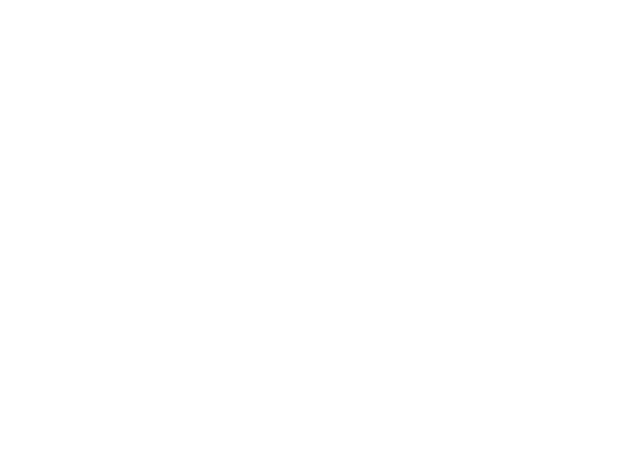
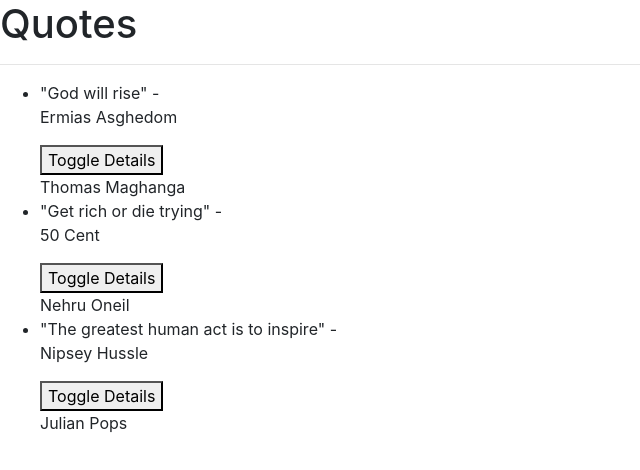
Before and after one commit to maghanga/Quotes, an Angular app: page / in a window 1280 px wide. Shown: the top 470 px of the page, without its empty margins (0-640 px from the left). Built offline with nearby package versions, Linux system fonts and the light colour scheme.

Commit message:
add Toggle details button to the quote template

```diff
--- a/src/app/quote-detail/quote-detail.component.html
+++ b/src/app/quote-detail/quote-detail.component.html
@@ -1 +1,3 @@
-<p>quote-detail works!</p>
+<div>
+    {{quote.publisher}}
+</div>
--- a/src/app/quote.ts
+++ b/src/app/quote.ts
@@ -1,6 +1,7 @@
 export class Quote {
-    id: number;
-    name: string;
-    author: string;
-    publisher: string;
+    showDetail: boolean;
+    constructor(public id: number,public name: string, public author: string, public publisher: string){
+        this.showDetail = false;
+    }
+
 }
--- a/src/app/quote/quote.component.html
+++ b/src/app/quote/quote.component.html
@@ -2,9 +2,11 @@
     <h1>Quotes</h1>
     <hr>
     <ul>
-      <li *ngFor='let quote of quotes'>
-        {{quote,name}}
-        <app-goal-detail [quote]='quote'></app-goal-detail>
-      </li>
+        <div *ngFor='let quote of quotes;let i = index'>
+            <li>
+        "{{quote.name}}" - <blockquote>{{quote.author}}</blockquote></li>
+        <button (click)='toggleDetails(i)'>Toggle Details</button>
+            <app-quote-detail [quote]='quote'></app-quote-detail>
+        </div>
     </ul>
   </div>
--- a/src/app/quote/quote.component.ts
+++ b/src/app/quote/quote.component.ts
@@ -11,9 +11,9 @@
 
 
   quotes:Quote[] = [
-    {id:1, name:'Get rich or die trying', author:'50 Cent', publisher:'Thomas Maghanga'},
-    {id:2, name:'The highest human act is to inspire', author:'Nipsey Hussle', publisher:'Nehru Oneil'},
-    {id:3, name:'God will rise', author:'Ermias Asghedom', publisher:'Kayla Makena'},
+    new Quote(1, 'God will rise', 'Ermias Asghedom', 'Thomas Maghanga'),
+    new Quote(2, 'Get rich or die trying', '50 Cent', 'Nehru Oneil'),
+    new Quote(3, 'The greatest human act is to inspire', 'Nipsey Hussle', 'Julian Pops'),
   ];
 
   constructor() { }
```
